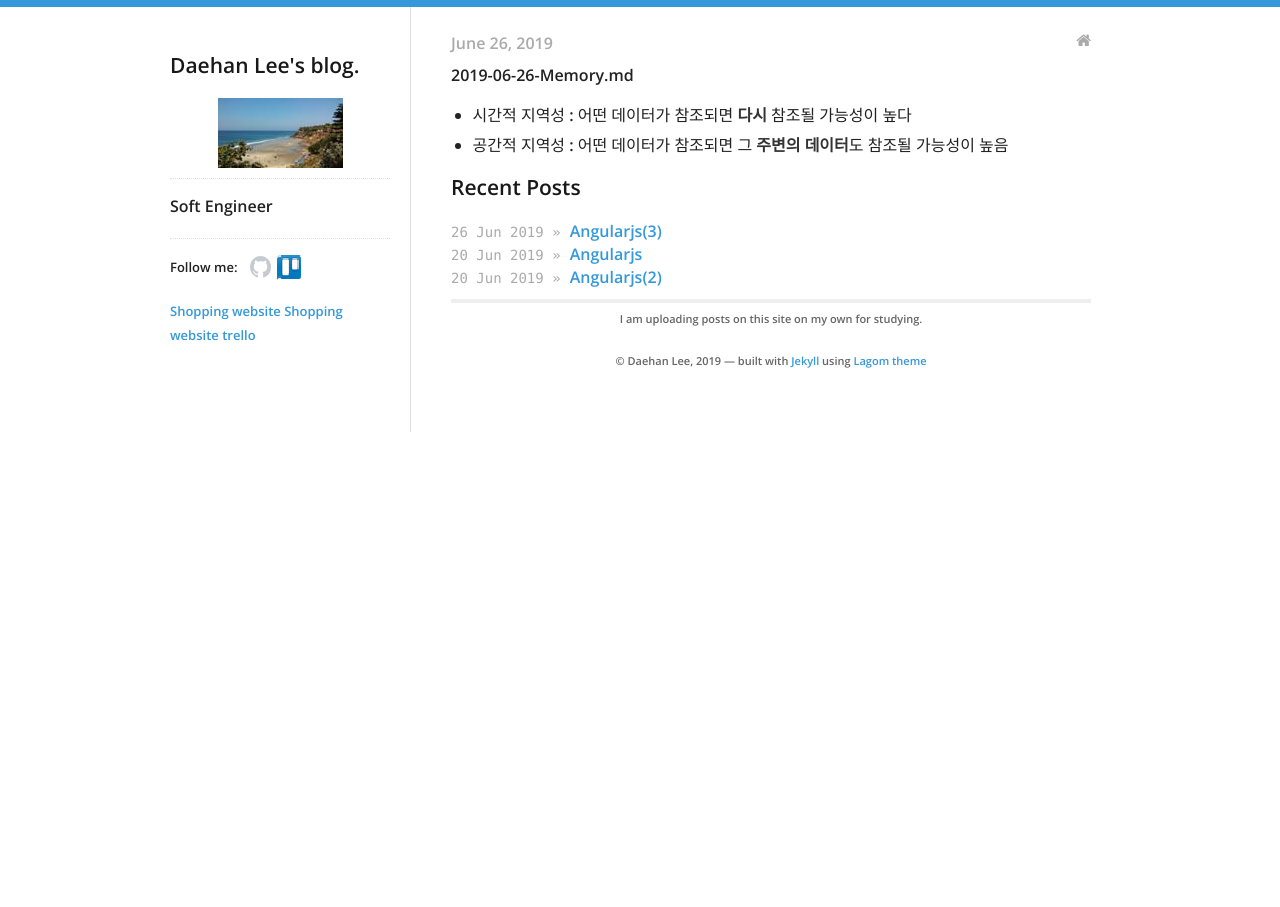
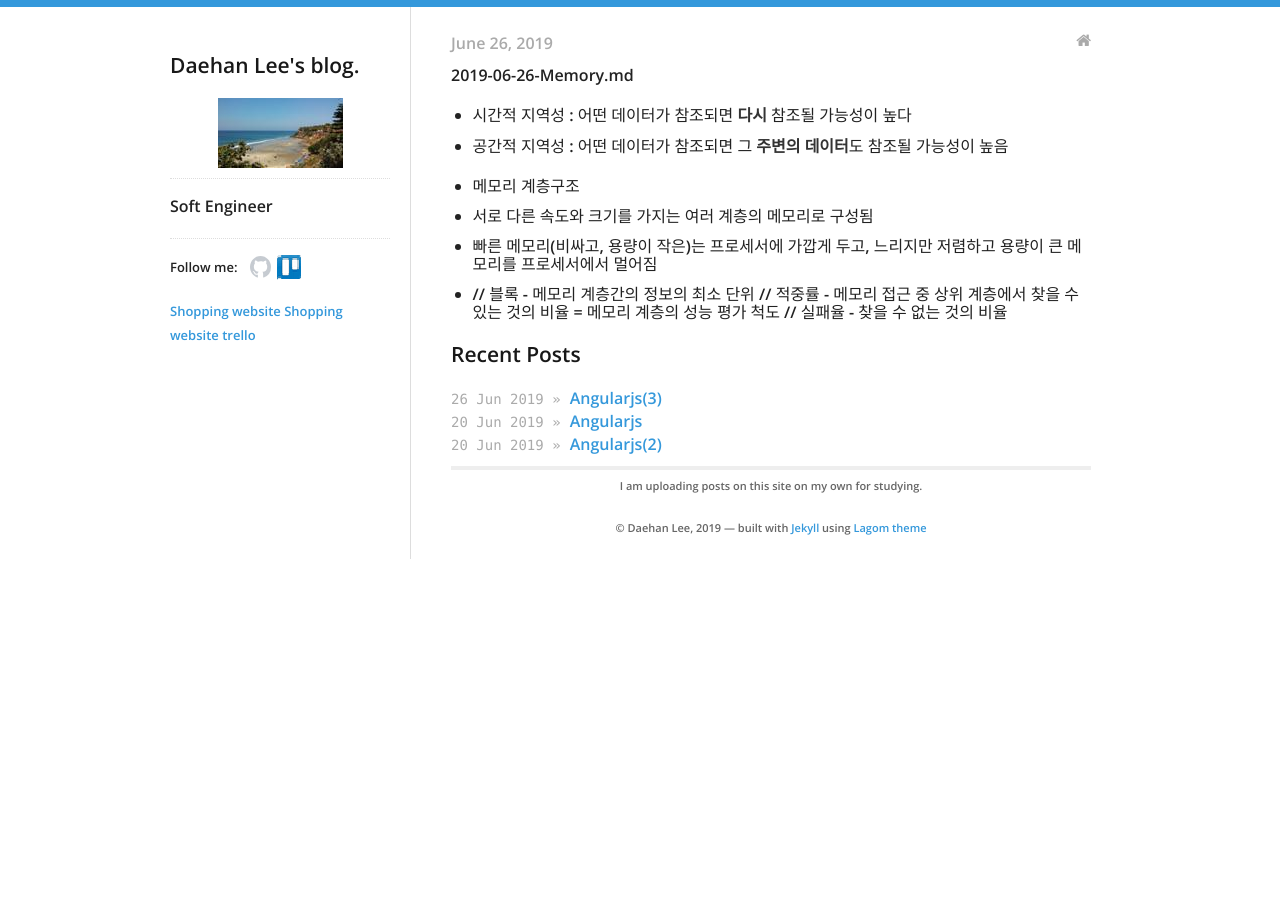
Before and after one commit to daehan0226/Study, a Jekyll site: the page built from _posts/2019-06-26-Memory.md, in a window 1280 px wide. Built offline with Jekyll 4.4.1, drawn with Linux system fonts in a browser that asks for light colours.

Commit message:
Update 2019-06-26-Memory.md

```diff
--- a/_posts/2019-06-26-Memory.md
+++ b/_posts/2019-06-26-Memory.md
@@ -9,3 +9,9 @@ categories:
 
 * 시간적 지역성 : 어떤 데이터가 참조되면 **다시** 참조될 가능성이 높다
 * 공간적 지역성 : 어떤 데이터가 참조되면 그 **주변의 데이터**도 참조될 가능성이 높음
+
+
+* 메모리 계층구조
+- 서로 다른 속도와 크기를 가지는 여러 계층의 메모리로 구성됨
+- 빠른 메모리(비싸고, 용량이 작은)는 프로세서에 가깝게 두고, 느리지만 저렴하고 용량이 큰 메모리를 프로세서에서 멀어짐
+- // 블록 - 메모리 계층간의 정보의 최소 단위 // 적중률 - 메모리 접근 중 상위 계층에서 찾을 수 있는 것의 비율 = 메모리 계층의 성능 평가 척도 // 실패율 - 찾을 수 없는 것의 비율
```
